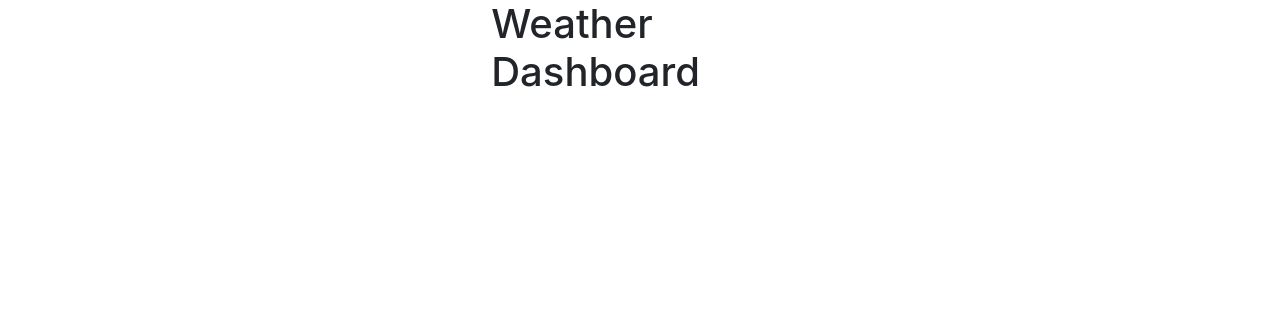
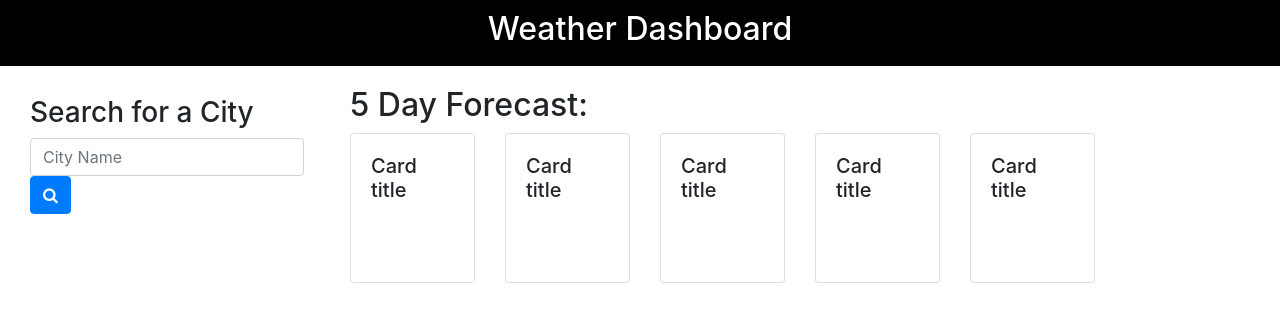
Before and after one commit to mikeshev23/Weather, a plain HTML site: page index.html in a window 1280 px wide. Drawn offline with nearby package versions, Linux system fonts and the light colour scheme.

Commit message:
added css and started JS

```diff
--- /dev/null
+++ b/assets/css/style.css
@@ -0,0 +1,21 @@
+#currentWeather{
+    padding-bottom: 30px;
+    padding-top: 20px;
+}
+
+#Search{
+    padding-top: 30px;
+}
+
+#header{
+    background-color: black;
+    text-align: center;
+    color: white;
+    padding-top: 10px;
+    padding-bottom: 10px;
+}
+
+#history{
+    width: inherit;
+
+}
--- a/index.html
+++ b/index.html
@@ -6,20 +6,126 @@
     <meta name="viewport" content="width=device-width, initial-scale=1, shrink-to-fit=no">
 
     <!-- Bootstrap CSS -->
+    <link rel="stylesheet" href="https://stackpath.bootstrapcdn.com/bootstrap/4.3.1/css/bootstrap.min.css" />
+    <link rel="stylesheet" href="https://stackpath.bootstrapcdn.com/font-awesome/4.7.0/css/font-awesome.min.css" />
     <link rel="stylesheet" href="https://stackpath.bootstrapcdn.com/bootstrap/4.4.1/css/bootstrap.min.css" integrity="sha384-Vkoo8x4CGsO3+Hhxv8T/Q5PaXtkKtu6ug5TOeNV6gBiFeWPGFN9MuhOf23Q9Ifjh" crossorigin="anonymous">
-
+    <link rel="stylesheet" href="./assets/css/style.css">
     <title>Weather</title>
   </head>
   <body>
-    <div class="row justify-content-md-center">
-        <div class="col-3">
-            <h1>Weather Dashboard</h1>
+    <div class= "container-fluid" id="header">
+      <h2>Weather Dashboard</h2>
+    </div>
 
+    <div class="container-fluid">
+      <div class="row">
+        <div class="col-sm-3">
+          <div class="container" id="Search">
+            <h3>Search for a City</h3>
+            <div class="form-group form-inline">
+              <input type="text" name="city" id="city" class="form-control" placeholder="City Name">
+              <button class="btn btn-primary" id="submitWeather"><i class="fa fa-search"></i></button>
+
+         </div>
+        </div>
+        <table id="history"></table>
+      </div>
+        <div class="col-sm-9">
+        <div class="container" id="currentWeather">
+          <div id="result">
+
+            <div id="UV"></div>
+          </div>
+          <div class="row" id="weatherContainer">
+            <div class="col-sm-12">
+              <div id="5dayForecast">
+                <h2>5 Day Forecast:</h2>
+              </div>
+              <div class="row">
+                <div class="col-sm-2">
+                  <div class="card" >
+                    <div class="card-body">
+                      <h5 class="card-title" id="day1">Card title</h5>
+
+                      <p class="card-text" id="day1Info">
+                        <ui id=icon1></ui>
+                        <br>
+                        <ui id=temp1></ui>
+                        <br>
+                        <ui id=humidity1></ui>
+                      </p>
+                    </div>
+                  </div>
+                </div>
+                <div class="col-sm-2">
+                  <div class="card"  >
+                    <div class="card-body">
+                      <h5 class="card-title" id="day2">Card title</h5>
+
+                      <p class="card-text" id="day2Info">
+                              <ui id=icon2></ui>
+                              <br>
+                              <ui id=temp2></ui>
+                              <br>
+                              <ui id=humidity2></ui>
+                      </p>
+                     </div>
+                  </div>
+                </div>
+                <div class="col-sm-2">
+                  <div class="card" >
+                    <div class="card-body">
+                      <h5 class="card-title" id="day3">Card title</h5>
+
+                      <p class="card-text"id="day3Info">
+                              <ui id=icon3></ui>
+                              <br>
+                              <ui id=temp3></ui>
+                              <br>
+                              <ui id=humidity3></ui>
+                   </p>
+                    </div>
+                  </div>
+                </div>
+                <div class="col-sm-2">
+                  <div class="card" >
+                    <div class="card-body">
+                      <h5 class="card-title" id="day4">Card title</h5>
+
+                      <p class="card-text"id="day4Info">
+                              <ui id=icon4></ui>
+                              <br>
+                              <ui id=temp4></ui>
+                              <br>
+                              <ui id=humidity4></ui>
+
+                      </p>
+                    </div>
+                  </div>
+                </div>
+                <div class="col-sm-2">
+                  <div class="card" >
+                    <div class="card-body">
+                      <h5 class="card-title" id="day5">Card title</h5>
+
+                      <p class="card-text"id="day5Info">
+                              <ui id=icon5></ui>
+                              <br>
+                              <ui id=temp5></ui>
+                              <br>
+                              <ui id=humidity5></ui>
+                    </h5>
+                  </div>
+                </div>
+              </div>
+            </div>
+          </div>
         </div>
         </div>
+    </div>
 
-    <!-- Optional JavaScript -->
-    <!-- jQuery first, then Popper.js, then Bootstrap JS -->
+
+
     <script src="https://code.jquery.com/jquery-3.4.1.slim.min.js" integrity="sha384-J6qa4849blE2+poT4WnyKhv5vZF5SrPo0iEjwBvKU7imGFAV0wwj1yYfoRSJoZ+n" crossorigin="anonymous"></script>
     <script src="https://cdn.jsdelivr.net/npm/popper.js@1.16.0/dist/umd/popper.min.js" integrity="sha384-Q6E9RHvbIyZFJoft+2mJbHaEWldlvI9IOYy5n3zV9zzTtmI3UksdQRVvoxMfooAo" crossorigin="anonymous"></script>
     <script src="https://stackpath.bootstrapcdn.com/bootstrap/4.4.1/js/bootstrap.min.js" integrity="sha384-wfSDF2E50Y2D1uUdj0O3uMBJnjuUD4Ih7YwaYd1iqfktj0Uod8GCExl3Og8ifwB6" crossorigin="anonymous"></script>
```
Also changed, not shown: assets/js/script.js (+32 -1 lines).
